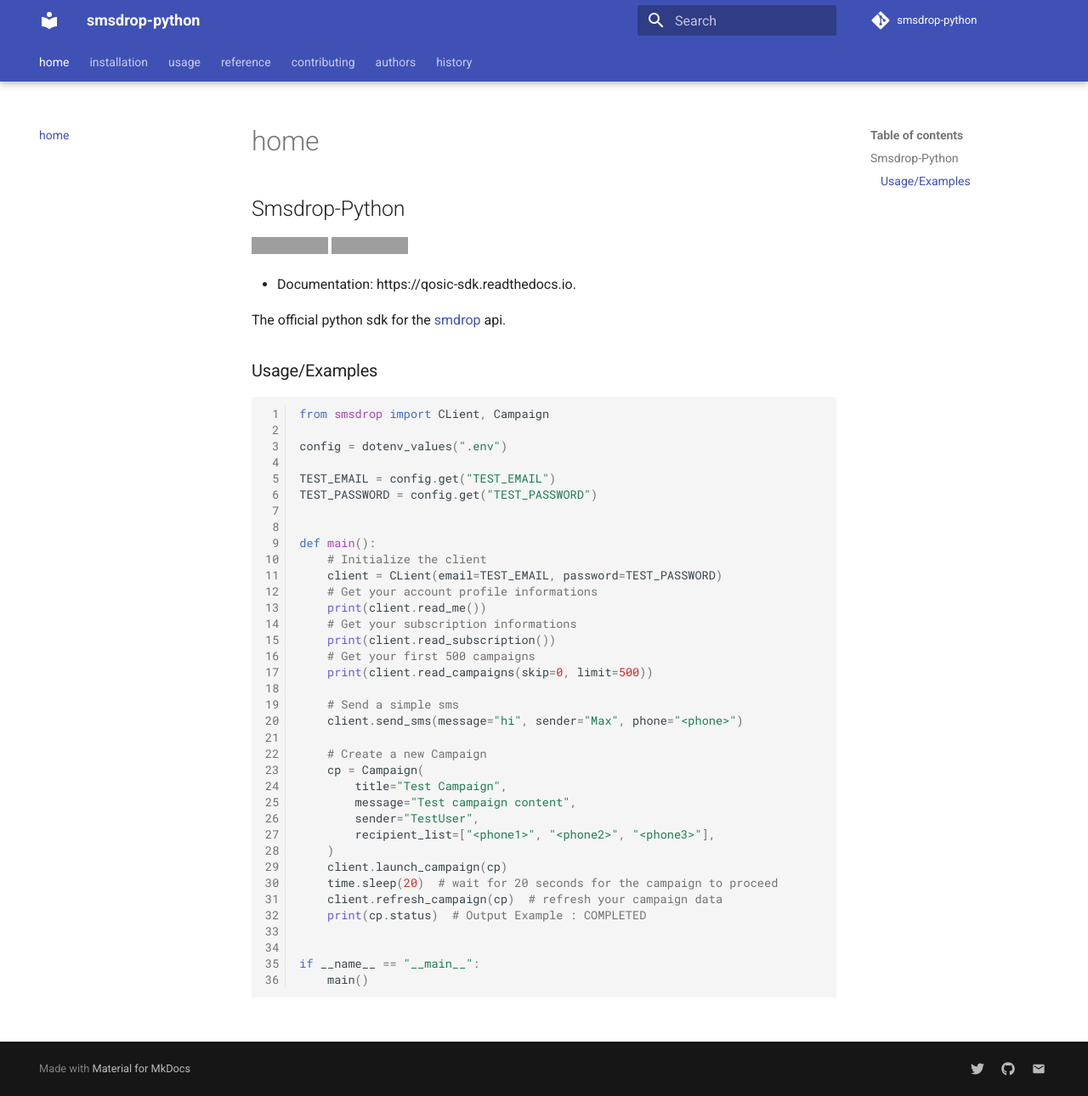
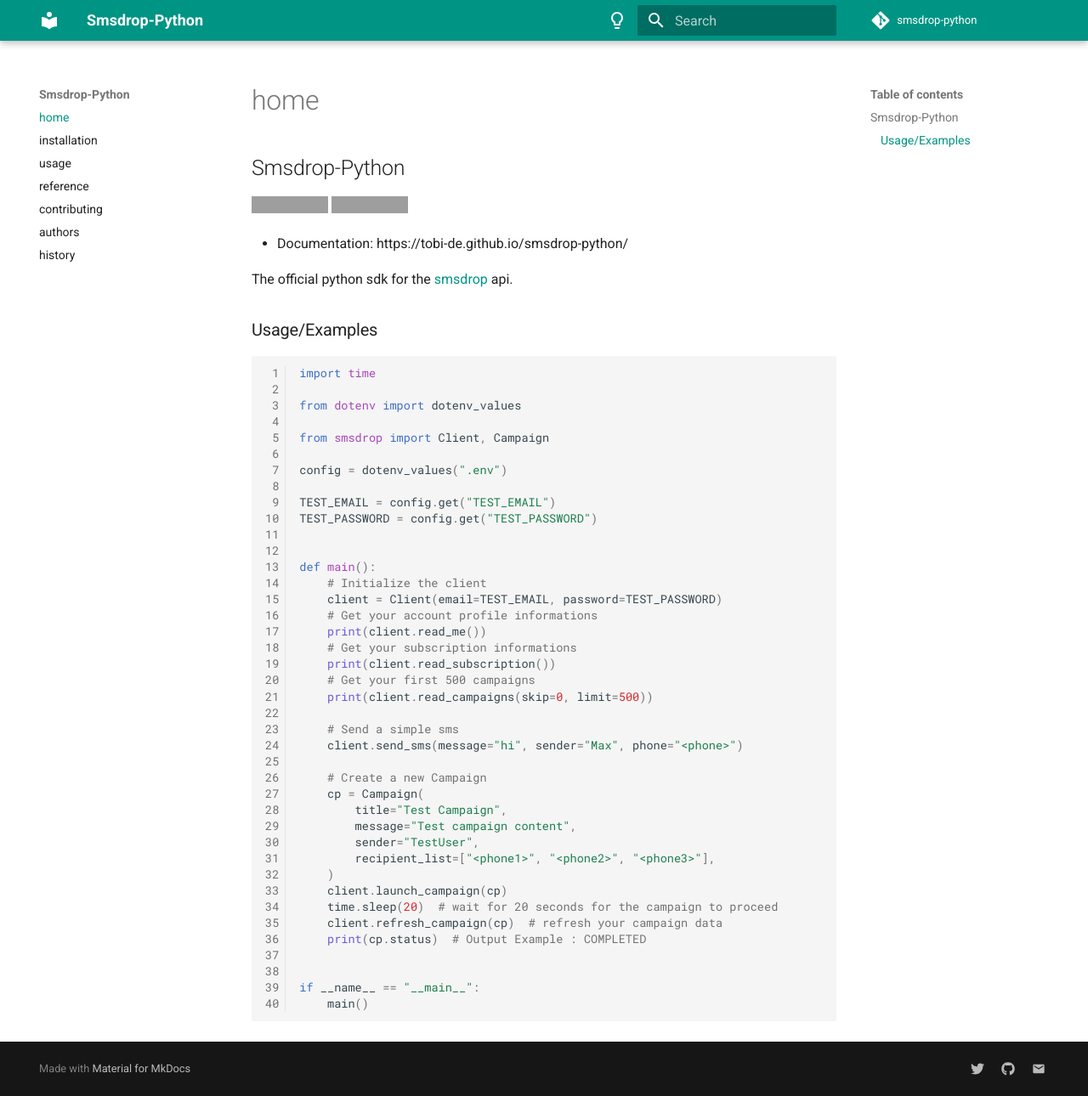
Before and after one commit to EdevTech/smsdrop-python, an MkDocs documentation site: the page built from docs/index.md, in a window 1280 px wide and 1290 px high. Shown: the whole window at 85% size. Built offline with MkDocs 1.6.1 and Material for MkDocs 9.7.7, drawn with Linux system fonts in a browser that asks for light colours; comment, search, counter and statistics services are not loaded; grey boxes are pictures that could not be loaded.

Commit message:
change mkdocs features and theme, fix Client from CLient

````diff
--- a/README.md
+++ b/README.md
@@ -3,14 +3,18 @@
 [![MIT License](https://img.shields.io/apm/l/atomic-design-ui.svg?)](https://github.com/tterb/atomic-design-ui/blob/master/LICENSEs)
 [![](https://img.shields.io/pypi/v/smsdrop-python.svg)](https://pypi.python.org/pypi/smsdrop-python)
 
-* Documentation: https://qosic-sdk.readthedocs.io.
+* Documentation: https://tobi-de.github.io/smsdrop-python/
 
-The official python sdk for the [smdrop](https://smsdrop.net) api.
+The official python sdk for the [smsdrop](https://smsdrop.net) api.
 
 ## Usage/Examples
 
 ```python
-from smsdrop import CLient, Campaign
+import time
+
+from dotenv import dotenv_values
+
+from smsdrop import Client, Campaign
 
 config = dotenv_values(".env")
 
@@ -20,7 +24,7 @@
 
 def main():
     # Initialize the client
-    client = CLient(email=TEST_EMAIL, password=TEST_PASSWORD)
+    client = Client(email=TEST_EMAIL, password=TEST_PASSWORD)
     # Get your account profile informations
     print(client.read_me())
     # Get your subscription informations
--- a/example.py
+++ b/example.py
@@ -2,7 +2,7 @@
 
 from dotenv import dotenv_values
 
-from smsdrop import CLient, Campaign
+from smsdrop import Client, Campaign
 
 config = dotenv_values(".env")
 
@@ -12,7 +12,7 @@
 
 def main():
     # Initialize the client
-    client = CLient(email=TEST_EMAIL, password=TEST_PASSWORD)
+    client = Client(email=TEST_EMAIL, password=TEST_PASSWORD)
     # Get your account profile informations
     print(client.read_me())
     # Get your subscription informations
--- a/mkdocs.yml
+++ b/mkdocs.yml
@@ -1,7 +1,8 @@
-site_name: smsdrop-python
+site_name: Smsdrop-Python
 repo_url: https://github.com/Tobi-De/smsdrop-python
+site_description: The official python sdk for the smsdrop.net api.
+site_url: https://tobi-de.github.io/smsdrop-python/
 repo_name: smsdrop-python
-
 nav:
   - home: index.md
   - installation: installation.md
@@ -14,12 +15,21 @@
   name: material
   language: en
   palette:
-    primary: dark blue
+    - scheme: default
+      primary: teal
+      accent: amber
+      toggle:
+        icon: material/lightbulb-outline
+        name: Switch to light mode
+    - scheme: slate
+      primary: teal
+      accent: amber
+      toggle:
+        icon: material/lightbulb
+        name: Switch to dark mode
   features:
-    - navigation.indexes
-    - navigation.tabs
-    - navigation.instant
-    - navigation.tabs.sticky
+    - search.suggest
+    - search.highlight
 markdown_extensions:
   - pymdownx.emoji:
       emoji_index: !!python/name:materialx.emoji.twemoji
--- a/pyproject.toml
+++ b/pyproject.toml
@@ -18,6 +18,9 @@
 httpx = "^0.18.1"
 mkdocs-material = "^7.1.8"
 mkdocstrings = "^0.15.2"
+mkdocs-material-extensions = "^1.0.1"
+mkdocs = "^1.2.1"
+mkdocs-include-markdown-plugin = "^3.1.3"
 
 [tool.poetry.dev-dependencies]
 pytest = "^6.2.4"
--- a/smsdrop/__init__.py
+++ b/smsdrop/__init__.py
@@ -1,5 +1,6 @@
+from .exceptions import ValidationError, BadCredentialsError, InsufficientSmsError, ServerError
 from .models import ShipmentState, MessageType, Campaign
-from .smsdrop import CLient
+from .smsdrop import Client
 from .utils import make_recipient_list
 
 __author__ = """Tobi DEGNON"""
````
Also changed, not shown: 2 other files.
